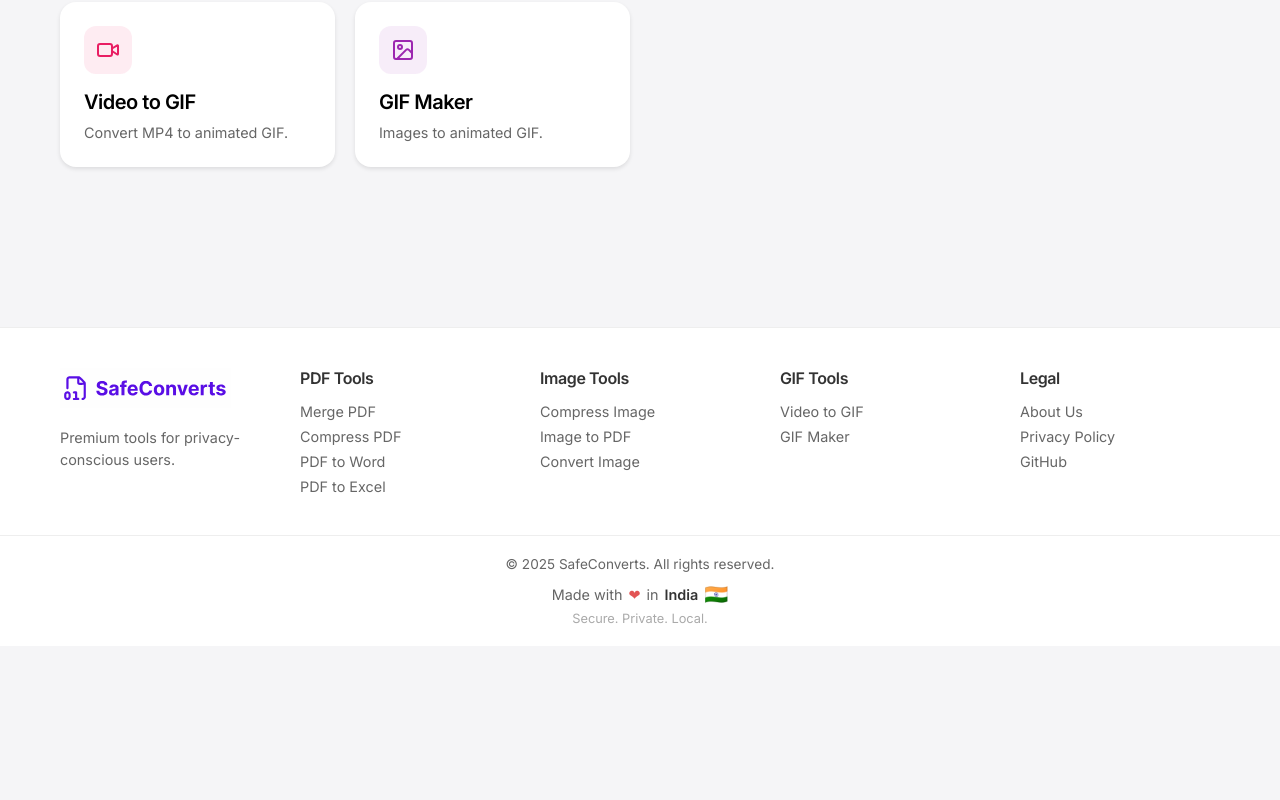
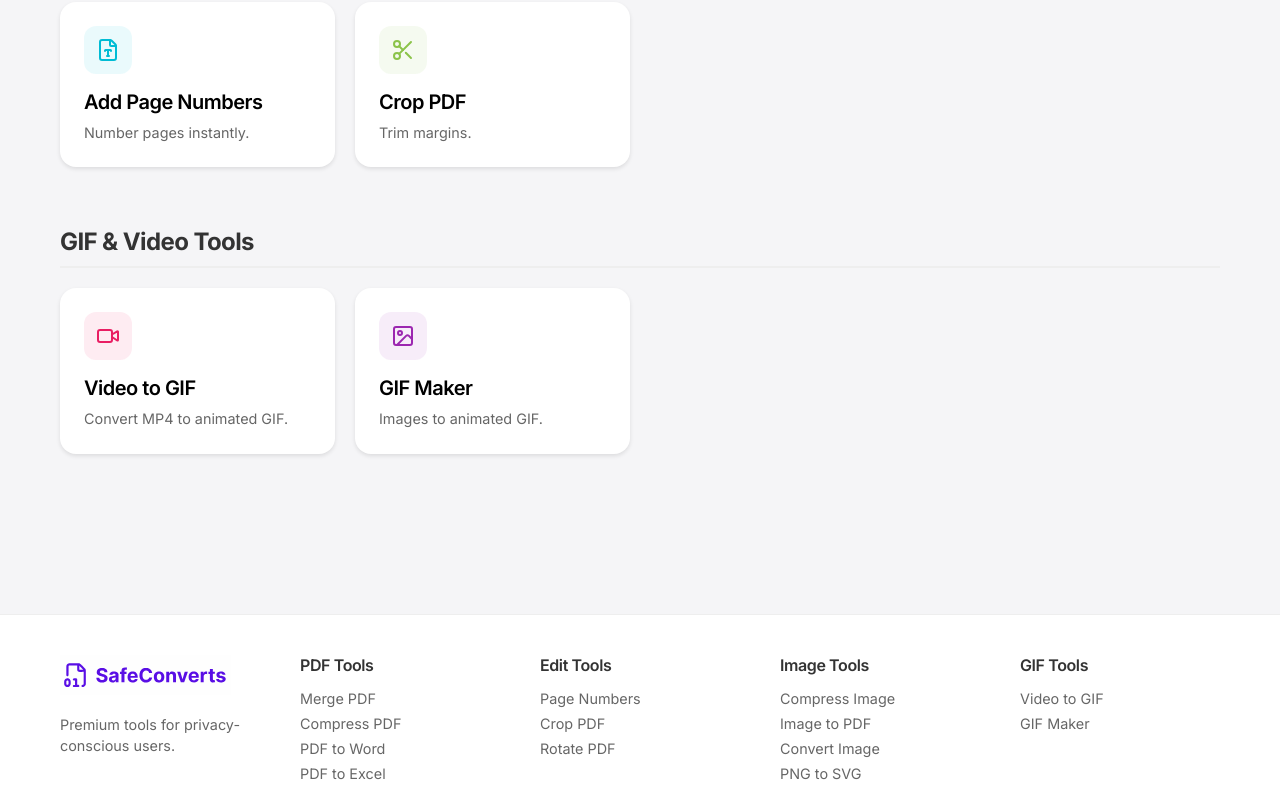
Before and after one commit to sarthakvarshney8081/safeconvert, a Next.js app in the folder frontend/: page / in a window 1280 px wide. Shown: the part 1800-2600 px from the top of the page. Before the commit the page ends 2446 px from the top, so only its background shows below. Built offline with nearby package versions, Linux system fonts and the light colour scheme.

Commit message:
feat: PNG to SVG Tool

```diff
--- a/frontend/app/layout.tsx
+++ b/frontend/app/layout.tsx
@@ -46,6 +46,16 @@ export default function RootLayout({
               </ul>
             </div>
 
+            {/* Edit Tools */}
+            <div>
+              <h4 style={{ marginBottom: '15px', color: '#333', fontSize: '1rem' }}>Edit Tools</h4>
+              <ul style={{ listStyle: 'none', padding: 0, fontSize: '0.9rem', display: 'flex', flexDirection: 'column', gap: '8px' }}>
+                <li><a href="/tools/page-numbers">Page Numbers</a></li>
+                <li><a href="/tools/crop-pdf">Crop PDF</a></li>
+                <li><a href="/tools/rotate-pdf">Rotate PDF</a></li>
+              </ul>
+            </div>
+
             {/* Image Tools */}
             <div>
               <h4 style={{ marginBottom: '15px', color: '#333', fontSize: '1rem' }}>Image Tools</h4>
@@ -53,6 +63,7 @@ export default function RootLayout({
                 <li><a href="/tools/compress-image">Compress Image</a></li>
                 <li><a href="/tools/image-to-pdf">Image to PDF</a></li>
                 <li><a href="/tools/convert-image">Convert Image</a></li>
+                <li><a href="/tools/png-to-svg">PNG to SVG</a></li>
               </ul>
             </div>
 
--- a/frontend/app/page.tsx
+++ b/frontend/app/page.tsx
@@ -41,6 +41,7 @@ export default function Home() {
     { title: 'Compress Image', description: 'Reduce image size.', icon: Minimize2, href: '/tools/compress-image', color: '#448AFF' },
     { title: 'Resize Image', description: 'Change dimensions.', icon: Minimize2, href: '/tools/resize-image', color: '#795548' },
     { title: 'Convert Image', description: 'Change format.', icon: ImageIcon, href: '/tools/convert-image', color: '#009688' },
+    { title: 'PNG to SVG', description: 'Vectorize images.', icon: Scan, href: '/tools/png-to-svg', color: '#FF5722' },
   ];
 
   return (
@@ -84,6 +85,26 @@ export default function Home() {
       </div>
 
       <div style={{ marginBottom: 60 }}>
+        <h2 style={{ fontSize: '1.5rem', fontWeight: 700, marginBottom: 20, color: '#333', borderBottom: '2px solid #eee', paddingBottom: 10 }}>Edit & Security (Wasm ⚡)</h2>
+        <div className="grid grid-cols-4" style={{ gap: 20 }}>
+          <ToolCard
+            title="Add Page Numbers"
+            description="Number pages instantly."
+            icon={FileType}
+            href="/tools/page-numbers"
+            color="#00BCD4"
+          />
+          <ToolCard
+            title="Crop PDF"
+            description="Trim margins."
+            icon={Scissors}
+            href="/tools/crop-pdf"
+            color="#8BC34A"
+          />
+        </div>
+      </div>
+
+      <div style={{ marginBottom: 60 }}>
         <h2 style={{ fontSize: '1.5rem', fontWeight: 700, marginBottom: 20, color: '#333', borderBottom: '2px solid #eee', paddingBottom: 10 }}>GIF & Video Tools</h2>
         <div className="grid grid-cols-4" style={{ gap: 20 }}>
           <ToolCard
--- a/frontend/app/tools/crop-pdf/page.tsx
+++ b/frontend/app/tools/crop-pdf/page.tsx
@@ -6,7 +6,11 @@ import ToolInterface from '@/components/ToolInterface';
 export default function CropPdfTool() {
     const processFile = async (files: File[], options: any) => {
         // @ts-ignore
-        const wasm = await import('../../../public/wasm/safeconvert_wasm');
+        // @ts-ignore
+        const wasm = await import(
+            /* webpackIgnore: true */
+            '/wasm/safeconvert_wasm.js'
+        );
         await wasm.default();
 
         const file = files[0];
--- a/frontend/app/tools/page-numbers/page.tsx
+++ b/frontend/app/tools/page-numbers/page.tsx
@@ -6,8 +6,12 @@ import ToolInterface from '@/components/ToolInterface';
 export default function AddPageNumbersTool() {
     const processFile = async (files: File[], options: any) => {
         // Dynamic import Wasm
+        // Dynamic import Wasm
         // @ts-ignore
-        const wasm = await import('../../../public/wasm/safeconvert_wasm');
+        const wasm = await import(
+            /* webpackIgnore: true */
+            '/wasm/safeconvert_wasm.js'
+        );
         await wasm.default();
 
         const file = files[0];
```
Also changed, not shown: frontend/app/tools/png-to-svg/page.tsx (added, +17 -0 lines), 2 other files (tests, documents, lock files or other folders).
